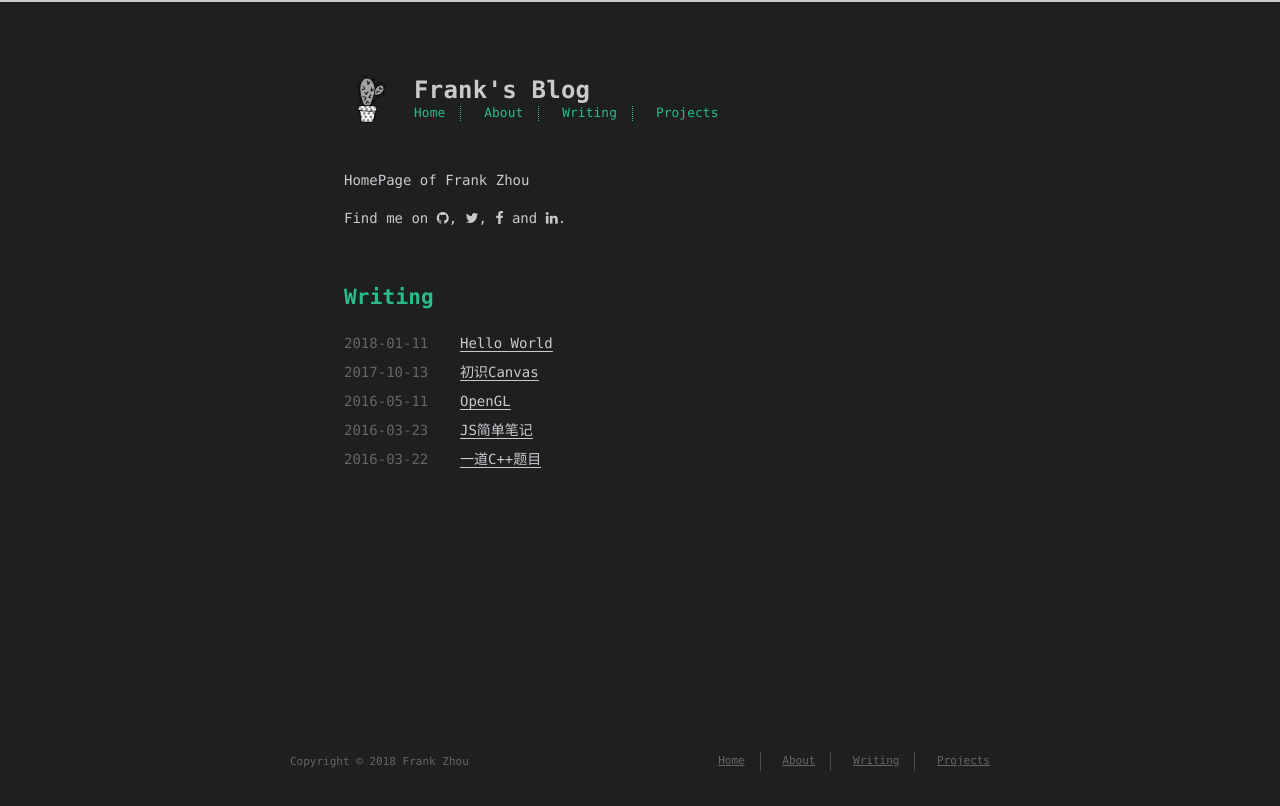
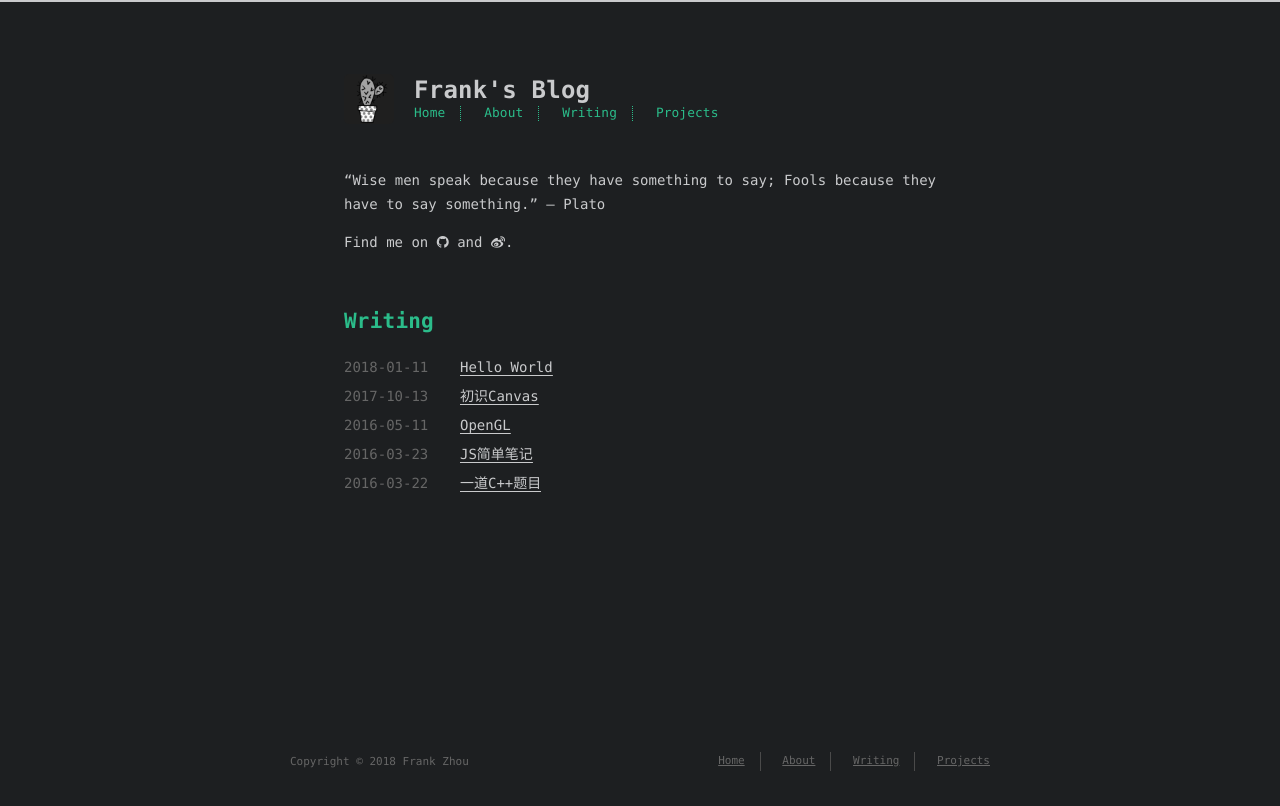
Before and after one commit to ZG-frank/ZG-frank.github.io, a plain HTML site: page index.html in a window 1280 px wide. Drawn offline with Linux system fonts and the light colour scheme; a web font is replaced by a local one.

Commit message:
Site updated: 2018-01-12 22:53:47

```diff
--- a/index.html
+++ b/index.html
@@ -6,15 +6,15 @@
     <meta http-equiv="X-UA-Compatible" content="IE=edge">
     <meta name="HandheldFriendly" content="True">
     <meta name="viewport" content="width=device-width, initial-scale=1, maximum-scale=1" />
-    <meta name="description" content="HomePage of Frank Zhou">
+    <meta name="description" content="“Wise men speak because they have something to say; Fools because they have to say something.” – Plato">
 <meta property="og:type" content="website">
 <meta property="og:title" content="Frank&#39;s Blog">
 <meta property="og:url" content="http://www.webzhou.com/index.html">
 <meta property="og:site_name" content="Frank&#39;s Blog">
-<meta property="og:description" content="HomePage of Frank Zhou">
+<meta property="og:description" content="“Wise men speak because they have something to say; Fools because they have to say something.” – Plato">
 <meta name="twitter:card" content="summary">
 <meta name="twitter:title" content="Frank&#39;s Blog">
-<meta name="twitter:description" content="HomePage of Frank Zhou">
+<meta name="twitter:description" content="“Wise men speak because they have something to say; Fools because they have to say something.” – Plato">
 
 
 
@@ -69,7 +69,7 @@
 
         <li><a href="/archives/">Writing</a></li>
 
-        <li><a href="http://github.com/probberechts">Projects</a></li>
+        <li><a href="http://github.com/ZG-frank">Projects</a></li>
 
     </ul>
   </div>
@@ -78,7 +78,7 @@
 
         <section id="about">
 
-    <p>HomePage of Frank Zhou</p>
+    <p>“Wise men speak because they have something to say; Fools because they have to say something.” – Plato</p>
 
 
   <p style="display: inline">
@@ -86,13 +86,9 @@
       Find me on
       <ul id="socialinfo">
 
-          <li><a class="icon" target="_blank" href="http://github.com/probberechts/cactus-dark"><i class="fa fa-github"></i></a></li>
+          <li><a class="icon" target="_blank" href="http://github.com/ZG-frank/"><i class="fa fa-github"></i></a></li>
 
-          <li><a class="icon" target="_blank" href="/"><i class="fa fa-twitter"></i></a></li>
-
-          <li><a class="icon" target="_blank" href="/"><i class="fa fa-facebook"></i></a></li>
-
-          <li><a class="icon" target="_blank" href="/"><i class="fa fa-linkedin"></i></a></li>
+          <li><a class="icon" target="_blank" href="https://weibo.com/u/2357296441"><i class="fa fa-weibo"></i></a></li>
 
       </ul>.
 
@@ -208,7 +204,7 @@
 
           <li><a href="/archives/">Writing</a></li>
 
-          <li><a href="http://github.com/probberechts">Projects</a></li>
+          <li><a href="http://github.com/ZG-frank">Projects</a></li>
 
       </ul>
     </nav>
```
Also changed, not shown: 2016/03/22/一道C++题目/index.html (+3 -3 lines), 2016/03/23/JS简单笔记/index.html (+3 -3 lines), 2016/05/11/OpenGL/index.html (+3 -3 lines), 2017/10/13/初识Canvas/index.html (+3 -3 lines), 2018/01/11/hello-world/index.html (+3 -3 lines), archives/2016/03/index.html (+5 -5 lines), archives/2016/05/index.html (+5 -5 lines), archives/2016/index.html (+5 -5 lines), archives/2017/10/index.html (+5 -5 lines), archives/2017/index.html (+5 -5 lines), archives/2018/01/index.html (+5 -5 lines), archives/2018/index.html (+5 -5 lines), archives/index.html (+5 -5 lines), tags/C/index.html (+5 -5 lines), 2 more files.
